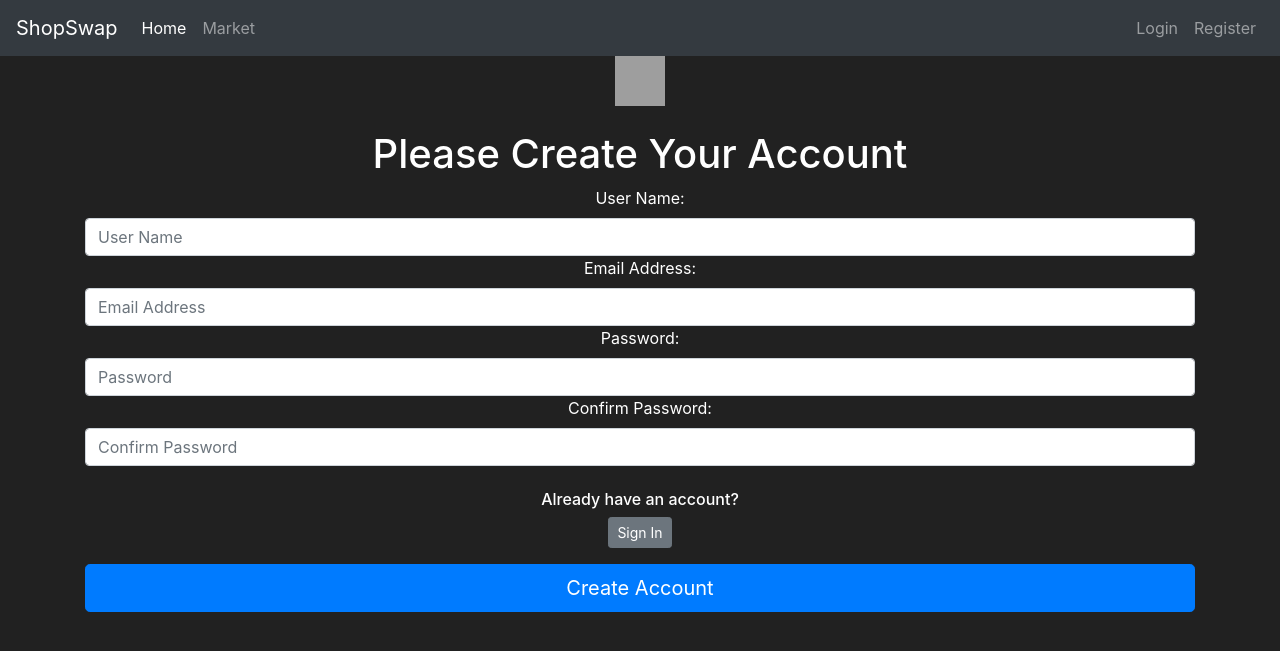
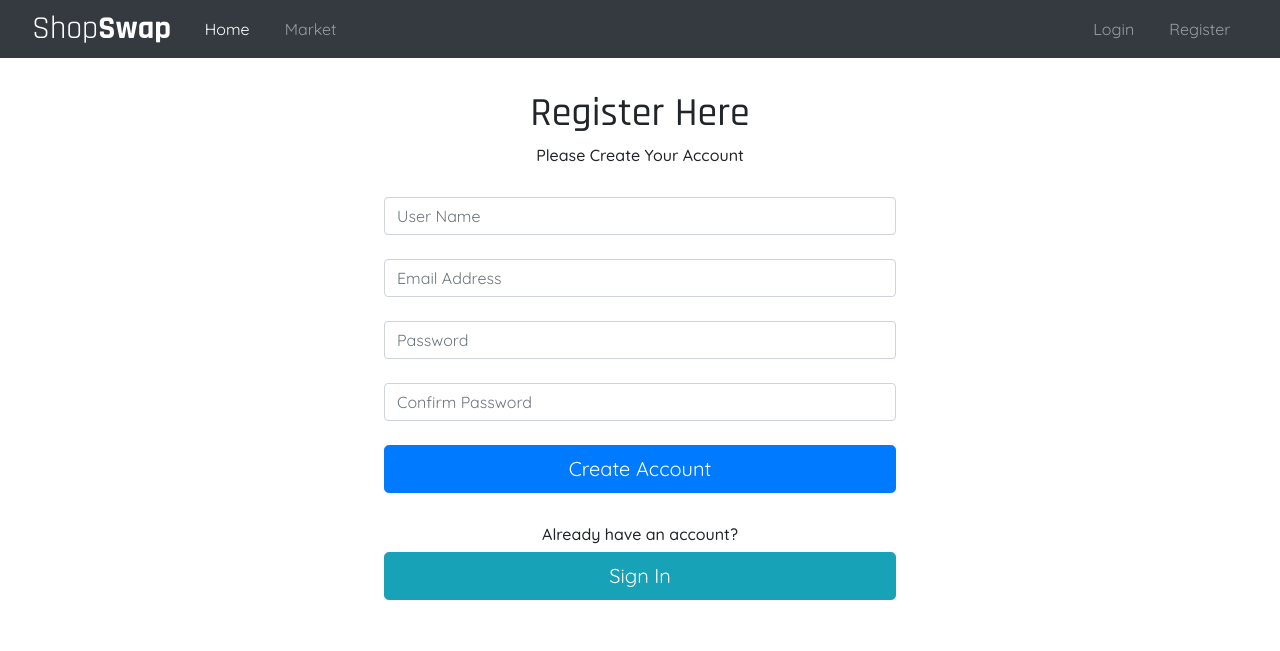
Before and after one commit to nikhilsharma-github/ShopSwap, a Flask app: page /register in a window 1280 px wide. Shown: the top 651 px of the page. Run offline with Flask 3, Linux system fonts and the light colour scheme; some libraries are stand-ins or nearby versions; grey boxes are pictures that could not be loaded.

Commit message:
Layout Changes

```diff
--- a/shop/forms.py
+++ b/shop/forms.py
@@ -22,17 +22,17 @@ class RegisterForm(FlaskForm):
         if email_address:
             raise ValidationError('Email Address already exists! Please try a different email address')
 
-    username =  StringField(label='User Name:',validators=[Length(min=2,max=30),DataRequired()])
-    email_address = StringField(label='Email Address:',validators=[Email(),DataRequired()])
-    password1 = PasswordField(label='Password:',validators=[Length(min=6),DataRequired()])
-    password2 = PasswordField(label='Confirm Password:',validators=[EqualTo('password1'),DataRequired()])
+    username =  StringField(label='',validators=[Length(min=2,max=30),DataRequired()])
+    email_address = StringField(label='',validators=[Email(),DataRequired()])
+    password1 = PasswordField(label='',validators=[Length(min=6),DataRequired()])
+    password2 = PasswordField(label='',validators=[EqualTo('password1'),DataRequired()])
     submit = SubmitField(label='Create Account')
 
 
 
 class LoginForm(FlaskForm):
-    username = StringField(label='User Name :',validators=[DataRequired()])
-    password = PasswordField(label='Password : ',validators=[DataRequired()])
+    username = StringField(label='',validators=[DataRequired()])
+    password = PasswordField(label='',validators=[DataRequired()])
     submit = SubmitField(label='Sign In')
 
 class PurchaseItemForm(FlaskForm):
--- a/shop/models.py
+++ b/shop/models.py
@@ -15,15 +15,15 @@ class User(db.Model,UserMixin):
     username = db.Column(db.String(length=30),nullable=False,unique=True)
     email_address = db.Column(db.String(length=50),nullable=False,unique=True)
     password_hash=db.Column(db.String(length=60),nullable=False)
-    budget = db.Column(db.Integer(),nullable=False,default=1000)
+    budget = db.Column(db.Integer(),nullable=False,default=1000000)
     items = db.relationship('Item',backref='owned_user',lazy=True)
 
     @property
     def prettier_budget(self):
         if(len(str(self.budget)))>=4:
-            return f"{str(self.budget)[:-3]},{str(self.budget)[-3:]}$"
+            return f"₹{str(self.budget)[:-3]},{str(self.budget)[-3:]}"
         else:
-            return f"{self.budget}$"
+            return f"₹{self.budget}"
 
     @property
     def password(self):
--- a/shop/route.py
+++ b/shop/route.py
@@ -22,7 +22,7 @@ def market_page():
         if p_item_object:
             if current_user.can_purchase(p_item_object):
                 p_item_object.buy(current_user)
-                flash(f"Congratulations! You Purchased {p_item_object} for ${p_item_object.price}",category='success')
+                flash(f"Congratulations! You Purchased {p_item_object} for ₹{p_item_object.price}",category='success')
             else:
                 flash(f"Unfortunately! You don't have enough money to purchase {p_item_object.name}",category='danger')
 
--- /dev/null
+++ b/shop/static/css/style.css
@@ -0,0 +1,101 @@
+body {
+  background-color: white;
+}
+
+.navbar {
+  display: flex;
+  justify-content: center;
+  padding: 0 2rem 0;
+}
+
+.mainLogo {
+  font-size: 2rem;
+  font-family: "Rajdhani", sans-serif;
+  font-weight: 400;
+}
+.mainLogo span {
+  font-size: 2rem;
+  font-family: "Rajdhani", sans-serif;
+  font-weight: 700;
+}
+#navbarNav ul li {
+  font-family: "Quicksand", sans-serif;
+  padding: 0 0.6rem 0;
+}
+#navbarNav ul li:hover {
+  color: black;
+  padding: 0 0.6rem 0;
+  background-color: rgb(92, 92, 92);
+  border-radius: 0.8rem;
+  transition: 0.5s;
+}
+.homepage-heading {
+  font-size: 5rem;
+  font-family: "Rajdhani", sans-serif;
+  font-weight: 700;
+}
+
+.homepage-heading span {
+  font-size: 5rem;
+  font-family: "Rajdhani", sans-serif;
+  font-weight: 700;
+}
+
+.button-89 {
+  --b: 3px; /* border thickness */
+  --s: 0.45em; /* size of the corner */
+    --color: #373b44;
+
+    padding: calc(0.5em + var(--s)) calc(0.9em + var(--s));
+    color: var(--color);
+    --_p: var(--s);
+    background: conic-gradient(
+    from 90deg at var(--b) var(--b),
+    #0000 90deg,
+    var(--color) 0
+    )
+    var(--_p) var(--_p) / calc(100% - var(--b) - 2 * var(--_p))
+    calc(100% - var(--b) - 2 * var(--_p));
+    transition: 0.3s linear, color 0s, background-color 0s;
+    outline: var(--b) solid #0000;
+    outline-offset: 0.6em;
+    font-size: 16px;
+    border: 0;
+    user-select: none;
+    -webkit-user-select: none;
+    touch-action: manipulation;
+}
+
+.button-89:hover,
+.button-89:focus-visible {
+    --_p: 0px;
+    outline-color: var(--color);
+    outline-offset: 0.05em;
+}
+
+.button-89:active {
+    background: var(--color);
+    color: #fff;
+}
+.register-form-container, .login-form-container{
+    margin:2rem;
+    font-family: "Quicksand", sans-serif;
+    margin: 0 auto;
+    width:40%;
+}
+.register-form-container h1, .login-form-container h1 {
+    font-family: "Rajdhani", sans-serif;
+}
+.form-register, .form-signin{
+    margin:2rem 0;
+}
+
+.buy-section h2, .sell-section h2{
+    font-family: "Rajdhani", sans-serif;
+}
+
+@media only screen and (max-width: 768px) {
+    .register-form-container, .login-form-container{
+        width:80%;
+    }
+}
--- a/shop/templates/layout.html
+++ b/shop/templates/layout.html
@@ -8,6 +8,12 @@
     <!-- Bootstrap CSS -->
     <link rel="stylesheet" href="https://cdn.jsdelivr.net/npm/bootstrap@4.5.3/dist/css/bootstrap.min.css"
         integrity="sha384-TX8t27EcRE3e/ihU7zmQxVncDAy5uIKz4rEkgIXeMed4M0jlfIDPvg6uqKI2xXr2" crossorigin="anonymous">
+    <link rel="preconnect" href="https://fonts.googleapis.com">
+    <link rel="preconnect" href="https://fonts.gstatic.com" crossorigin>
+    <link
+        href="https://fonts.googleapis.com/css2?family=PT+Sans+Narrow:wght@400;700&family=Quicksand:wght@300..700&family=Rajdhani:wght@300;400;500;600;700&display=swap"
+        rel="stylesheet">
+    <link rel="stylesheet" type="text/css" href="{{ url_for('static',filename='css/style.css') }}">
     <title>
         {% block title %}
         {% endblock %}
@@ -17,7 +23,7 @@
 <body>
     <!-- Navbar here -->
     <nav class="navbar navbar-expand-md navbar-dark bg-dark">
-        <a class="navbar-brand" href="#">ShopSwap</a>
+        <a class="navbar-brand mainLogo" href="/">Shop<span>Swap</span></a>
         <button class="navbar-toggler" type="button" data-toggle="collapse" data-target="#navbarNav">
             <span class="navbar-toggler-icon"></span>
         </button>
@@ -94,11 +100,5 @@
         integrity="sha384-B4gt1jrGC7Jh4AgTPSdUtOBvfO8shuf57BaghqFfPlYxofvL8/KUEfYiJOMMV+rV"
         crossorigin="anonymous"></script>
 </body>
-<style>
-    body {
-        background-color: #212121;
-        color: white
-    }
-</style>
 
 </html>
--- a/shop/templates/register.html
+++ b/shop/templates/register.html
@@ -7,13 +7,12 @@ Register Page
 {% block content %}
 
 <body class="text-center">
+    <div class="register-form-container">
+        <form method="POST" class="form-register">
+            {{form.hidden_tag()}}
 
-    <div class="container">
-        <form method="POST" class="form-register" style="color:white">
-            {{form.hidden_tag()}}
-            <img class="mb-4" src="https://cdn1.iconfinder.com/data/icons/google-s-logo/150/Google_Icons-09-512.png"
-                height="50" width="50">
-            <h1>Please Create Your Account</h1>
+            <h1>Register Here</h1>
+            <h6>Please Create Your Account</h6>
             {{form.username.label()}}
             {{form.username(class="form-control", placeholder="User Name")}}
 
@@ -26,12 +25,12 @@ Register Page
             {{form.password2.label()}}
             {{form.password2(class="form-control",placeholder="Confirm Password")}}
             <br>
-            <div class="checkbox mb-3">
-                <h6>Already have an account?</h6>
-                <a class="btn btn-sm btn-secondary" href="{{ url_for('login_page') }}">Sign In</a>
-            </div>
             {{form.submit(class="btn btn-lg btn-block btn-primary")}}
         </form>
+        <div class="checkbox mt-4">
+            <h6>Already have an account?</h6>
+            <a class="btn btn-lg btn-info w-100" href="{{ url_for('login_page') }}">Sign In</a>
+        </div>
     </div>
 </body>
 {% endblock %}
```
Also changed, not shown: shop/templates/home.html (+4 -4 lines), shop/templates/includes/items_modal.html (+1 -6 lines), shop/templates/includes/owned_items_modal.html (+1 -10 lines), shop/templates/login.html (+8 -12 lines), shop/templates/market.html (+6 -6 lines). Lines whose indentation alone changed are shown as unchanged.
